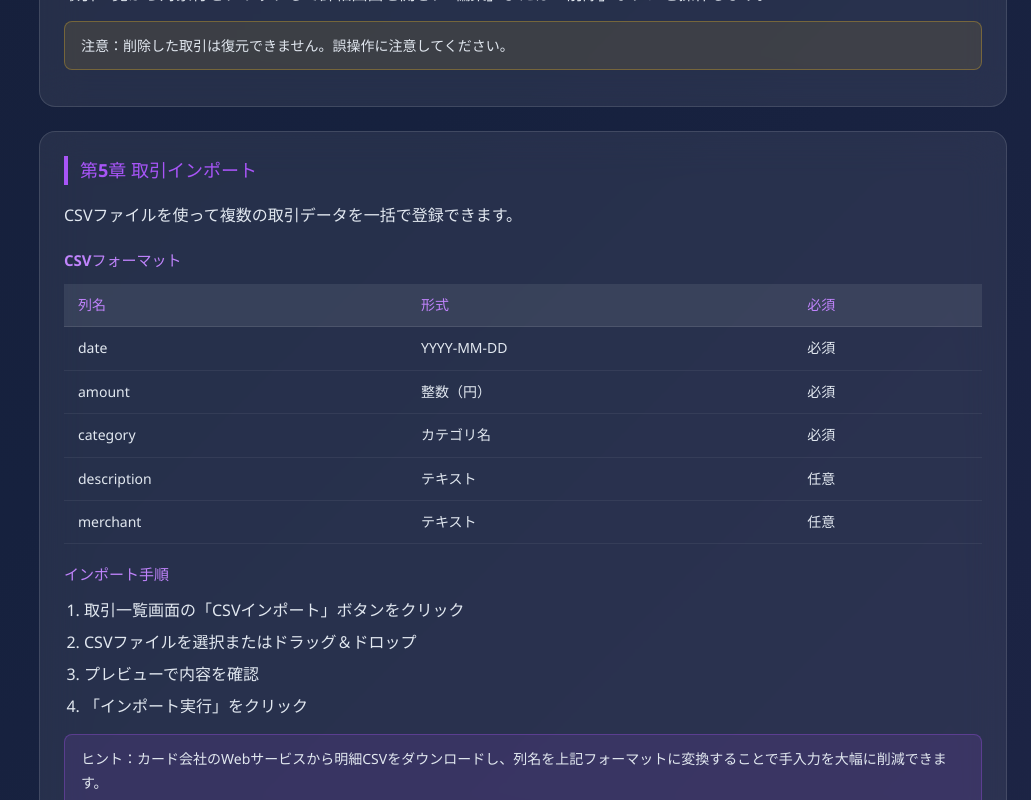
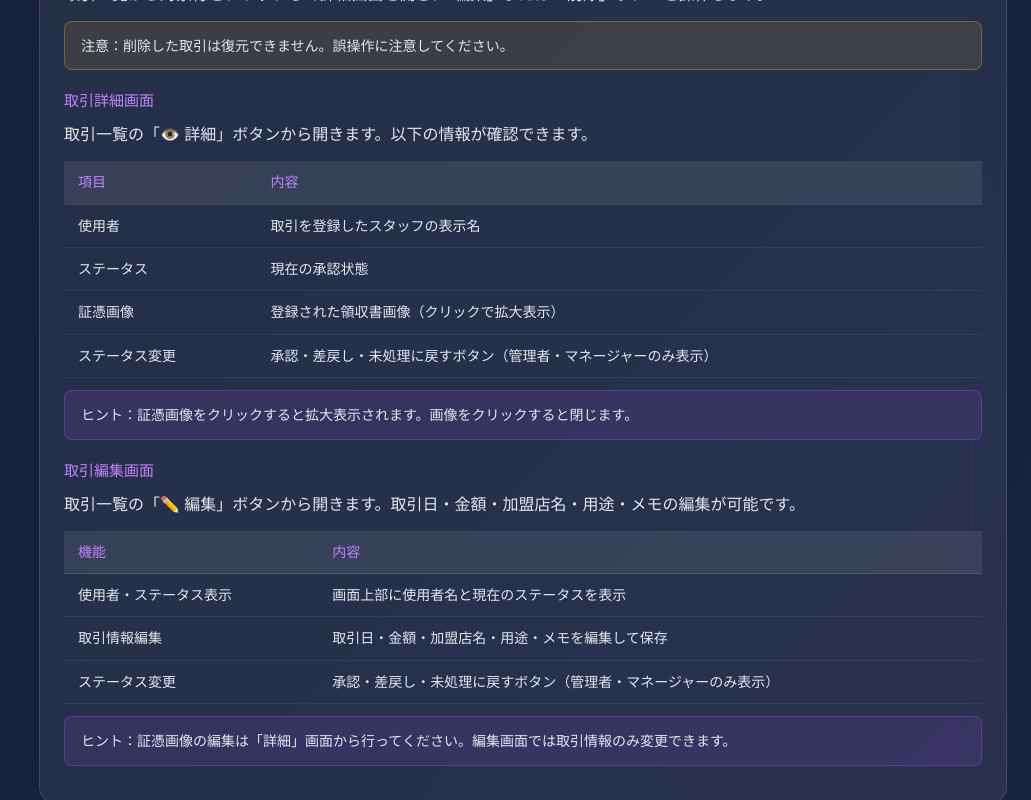
Before and after one commit to shinozakik-7618/expense-management-app, a React (Vite) app in the folder admin-web/: page /manual in a window 1280 px wide. Shown: the part 3960-4760 px from the top of the page, without its empty margins (249-1280 px from the left). Built offline with nearby package versions, Linux system fonts and the light colour scheme.

Commit message:
更新: マニュアル更新(取引詳細・編集画面の説明追加)

```diff
--- a/admin-web/src/Manual.tsx
+++ b/admin-web/src/Manual.tsx
@@ -256,6 +256,27 @@ const Manual: React.FC = () => {
               <h3 style={h3s}>取引の編集・削除</h3>
               <p style={{ lineHeight: '1.8' }}>取引一覧から対象行をクリックして詳細画面を開き、「編集」または「削除」ボタンを操作します。</p>
               <div className="warn-box" style={warn}>注意：削除した取引は復元できません。誤操作に注意してください。</div>
+              <h3 style={h3s}>取引詳細画面</h3>
+              <p style={{ lineHeight: '1.8' }}>取引一覧の「👁️ 詳細」ボタンから開きます。以下の情報が確認できます。</p>
+              <table style={tbl}><thead><tr>
+                <th style={th}>項目</th><th style={th}>内容</th>
+              </tr></thead><tbody>
+                <tr><td style={td}>使用者</td><td style={td}>取引を登録したスタッフの表示名</td></tr>
+                <tr><td style={td}>ステータス</td><td style={td}>現在の承認状態</td></tr>
+                <tr><td style={td}>証憑画像</td><td style={td}>登録された領収書画像（クリックで拡大表示）</td></tr>
+                <tr><td style={td}>ステータス変更</td><td style={td}>承認・差戻し・未処理に戻すボタン（管理者・マネージャーのみ表示）</td></tr>
+              </tbody></table>
+              <div className="hint-box" style={hint}>ヒント：証憑画像をクリックすると拡大表示されます。画像をクリックすると閉じます。</div>
+              <h3 style={h3s}>取引編集画面</h3>
+              <p style={{ lineHeight: '1.8' }}>取引一覧の「✏️ 編集」ボタンから開きます。取引日・金額・加盟店名・用途・メモの編集が可能です。</p>
+              <table style={tbl}><thead><tr>
+                <th style={th}>機能</th><th style={th}>内容</th>
+              </tr></thead><tbody>
+                <tr><td style={td}>使用者・ステータス表示</td><td style={td}>画面上部に使用者名と現在のステータスを表示</td></tr>
+                <tr><td style={td}>取引情報編集</td><td style={td}>取引日・金額・加盟店名・用途・メモを編集して保存</td></tr>
+                <tr><td style={td}>ステータス変更</td><td style={td}>承認・差戻し・未処理に戻すボタン（管理者・マネージャーのみ表示）</td></tr>
+              </tbody></table>
+              <div className="hint-box" style={hint}>ヒント：証憑画像の編集は「詳細」画面から行ってください。編集画面では取引情報のみ変更できます。</div>
             </div>
 
             <div id="ch5" className="chapter ps" style={card}>
```
